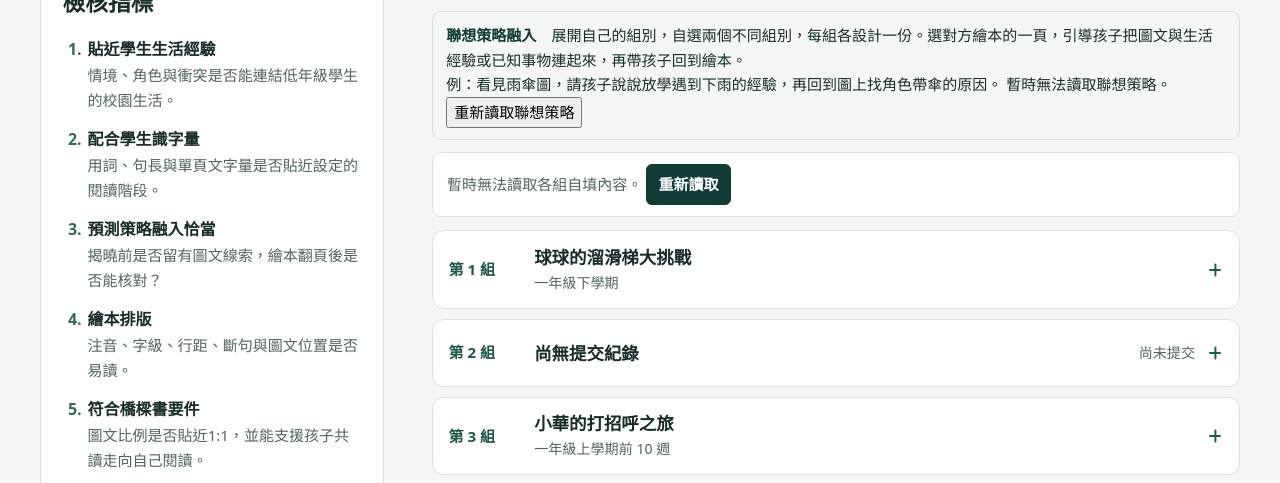
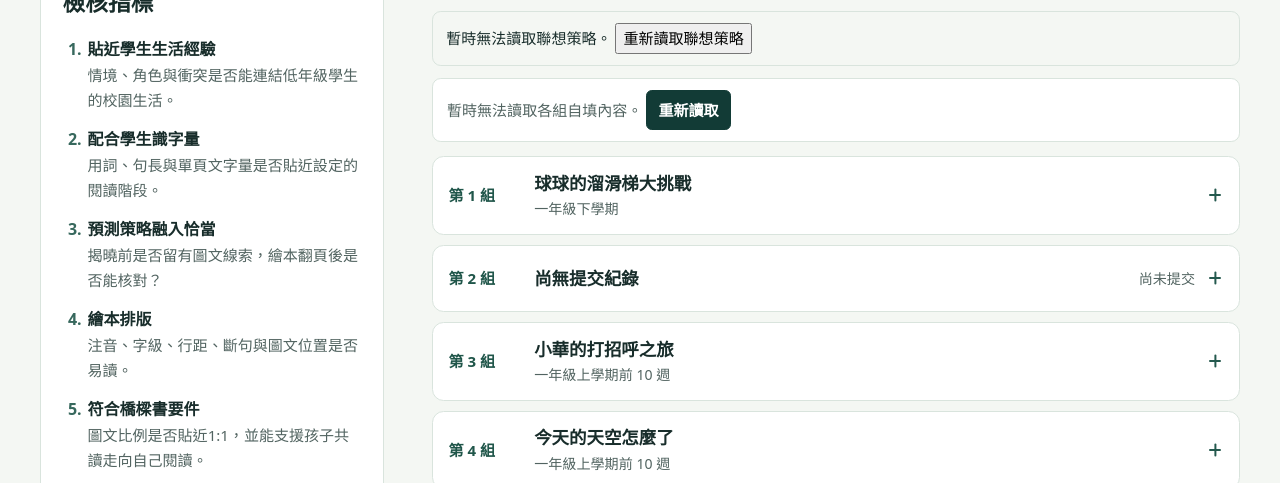
Before and after one commit to tnyenningsu/web, a plain HTML site: page w11-picturebook-feedback/index.html in a window 1280 px wide. Shown: the part 237-720 px from the top of the page. Drawn offline with Linux system fonts and the light colour scheme; no server answers.

Commit message:
Remove the association instructions and example from the page header

```diff
--- a/w11-picturebook-feedback/index.html
+++ b/w11-picturebook-feedback/index.html
@@ -138,8 +138,7 @@ summary:hover, .group[open] > summary { background: var(--teal-soft); }
   </aside>
   <section aria-labelledby="groups">
     <div class="section-header"><h2 id="groups" tabindex="-1">各組回饋</h2><p>12 組已評閱 · 點選組別展開</p></div>
-    <div class="association-guide">
-      <strong>聯想策略融入</strong>　展開自己的組別，自選兩個不同組別，每組各設計一份。選對方繪本的一頁，引導孩子把圖文與生活經驗或已知事物連起來，再帶孩子回到繪本。<br>例：看見雨傘圖，請孩子說說放學遇到下雨的經驗，再回到圖上找角色帶傘的原因。
+    <div class="association-guide" hidden>
       <span id="association-status" role="status"></span>
       <button id="association-retry" type="button" hidden>重新讀取聯想策略</button>
     </div>
@@ -870,6 +869,7 @@ summary:hover, .group[open] > summary { background: var(--teal-soft); }
   }
 
   async function loadAssociationTask() {
+    associationStatus.parentElement.hidden = false;
     associationRetry.hidden = true;
     associationStatus.textContent = '正在讀取聯想策略…';
     try {
@@ -878,6 +878,7 @@ summary:hover, .group[open] > summary { background: var(--teal-soft); }
       const previews = new Map();
       for (const state of states) mountAssociation(state, types, records, previews);
       associationStatus.textContent = '';
+      associationStatus.parentElement.hidden = true;
     } catch {
       associationStatus.textContent = '暫時無法讀取聯想策略。';
       associationRetry.hidden = false;
```
